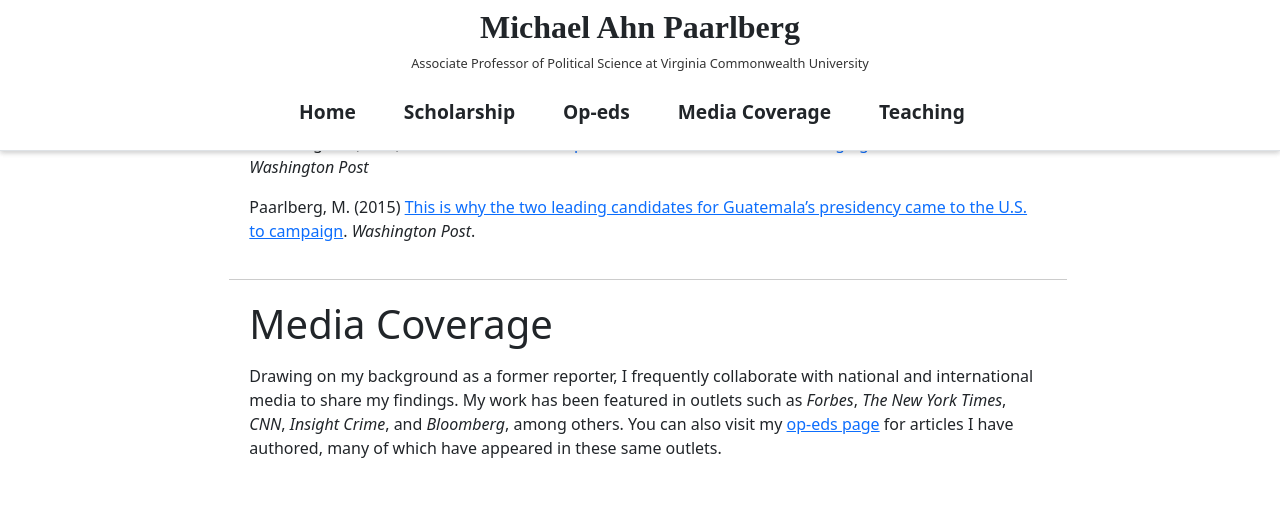
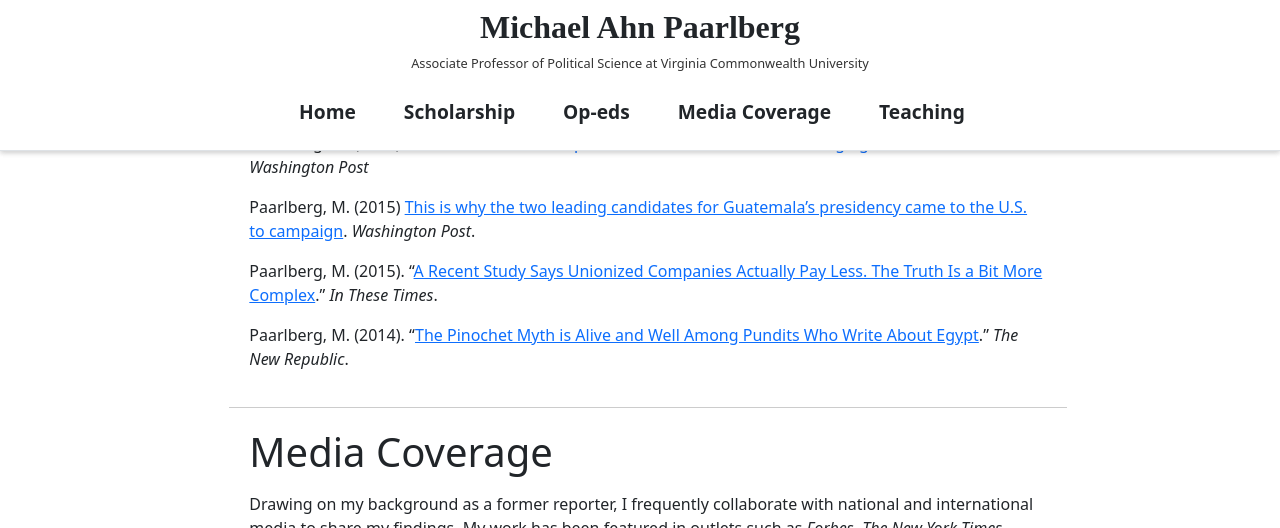
Before and after one commit to RelevantResearch/michael-paarlberg, a Jekyll site: the page built from _pages/home.md, in a window 1280 px wide and 900 px high, scrolled down 4005 px, cut to the strip 0-528 px from the top of the window. Built offline with Jekyll 4.4.1, drawn with Linux system fonts in a browser that asks for light colours.

Commit message:
Update opeds.md

```diff
--- a/_includes/opeds.md
+++ b/_includes/opeds.md
@@ -39,3 +39,7 @@ Paarlberg, M. (2018) [Cómo se corteja el voto de la diáspora salvadoreña](htt
 Paarlberg, M. (2017) [Don’t believe the Trump administration: MS-13 is not ravaging the United States](https://www.washingtonpost.com/news/posteverything/wp/2017/10/11/dont-believe-the-trump-administration-ms-13-is-not-ravaging-the-united-states/). _Washington Post_
 
 Paarlberg, M. (2015) [This is why the two leading candidates for Guatemala’s presidency came to the U.S. to campaign](https://www.washingtonpost.com/news/monkey-cage/wp/2015/09/10/this-is-why-the-two-leading-candidates-for-guatemalas-presidency-came-to-the-u-s-to-campaign/). _Washington Post_.
+
+Paarlberg, M. (2015). "[A Recent Study Says Unionized Companies Actually Pay Less. The Truth Is a Bit More Complex](https://inthesetimes.com/article/a-recent-study-says-unionized-companies-actually-pay-less-the-truth-is-a-b)." *In These Times*.
+
+Paarlberg, M. (2014). "[The Pinochet Myth is Alive and Well Among Pundits Who Write About Egypt](https://newrepublic.com/article/116799/egypt-does-not-need-pinochet)." *The New Republic*.
```
